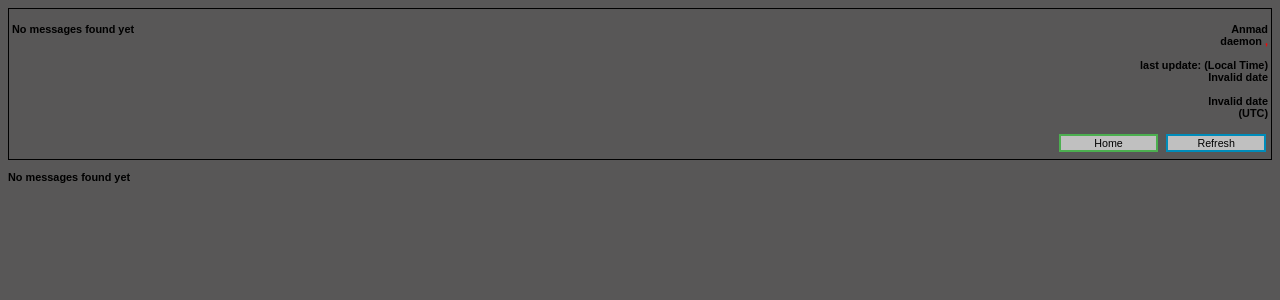
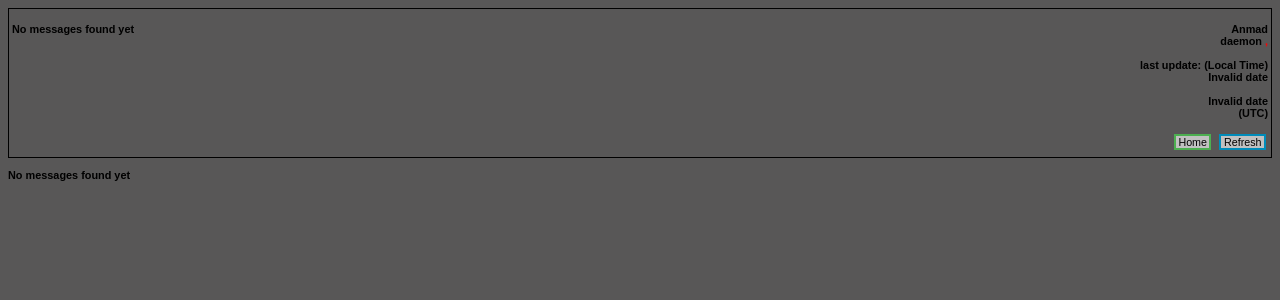
Before and after one commit to jefg60/anmad, a Python web app: template anmad/interface/templates/log.html in a window 1280 px wide. Shown: the top 300 px of the page. Run offline with Jinja, Linux system fonts and the light colour scheme; the template is opened without the code that fills it, so the values that code supplies are empty; some libraries are stand-ins or nearby versions.

Commit message:
update smallbutton so it doesnt stretch

```diff
--- a/anmad/interface/static/styles.css
+++ b/anmad/interface/static/styles.css
@@ -27,7 +27,7 @@ h4 {
   background-color: silver;
   color: black;
   border: 2px solid #4CAF50;
-  padding: 1px 1px;
+  padding: 0% 1%;
   text-align: center;
   text-decoration: none;
   display: inline-block;
@@ -35,7 +35,6 @@ h4 {
   margin: 4px 2px;
   transition: unset;
   cursor: pointer;
-  width: 40%;
 }
 
 .button {
```
